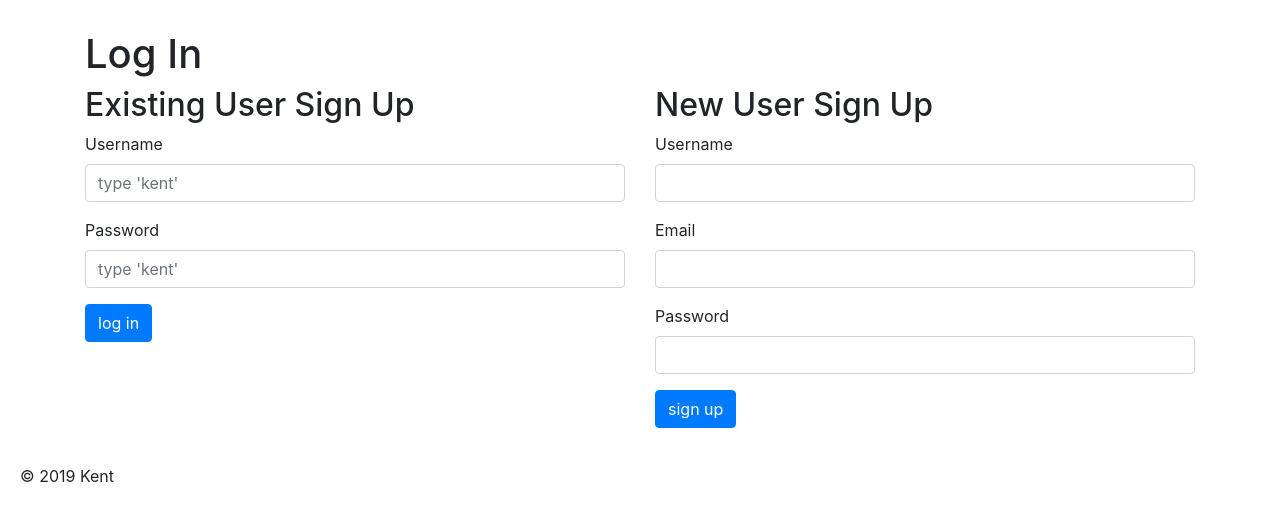
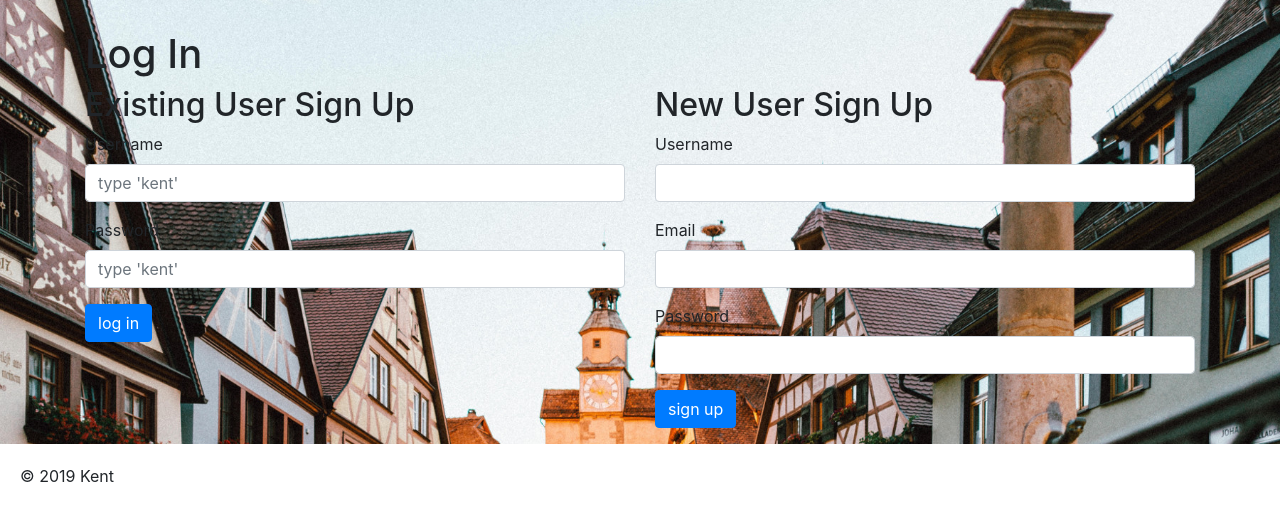
Before and after one commit to kentimus/cs313, a PHP site: page /assignments/project/log_in.php in a window 1280 px wide. Shown: the part 56-577 px from the top of the page. Run offline with PHP 8.4, Linux system fonts and the light colour scheme; data that the repository does not hold is empty; some libraries are stand-ins or nearby versions.

Commit message:
working on css

```diff
--- a/assignments/project/log_in.php
+++ b/assignments/project/log_in.php
@@ -11,7 +11,7 @@ if(isset($_GET['error']) && $_GET['error'] == 'true'){
 ?>
 <? include('header.php'); ?>
 
-<section class="container-fluid">
+<section class="container-fluid" id="hero-homepage">
     <div class="container">
         <div class="row">
             <div class="col-md-12">
```
Also changed, not shown: assignments/project/congrats.php (+8 -6 lines).
